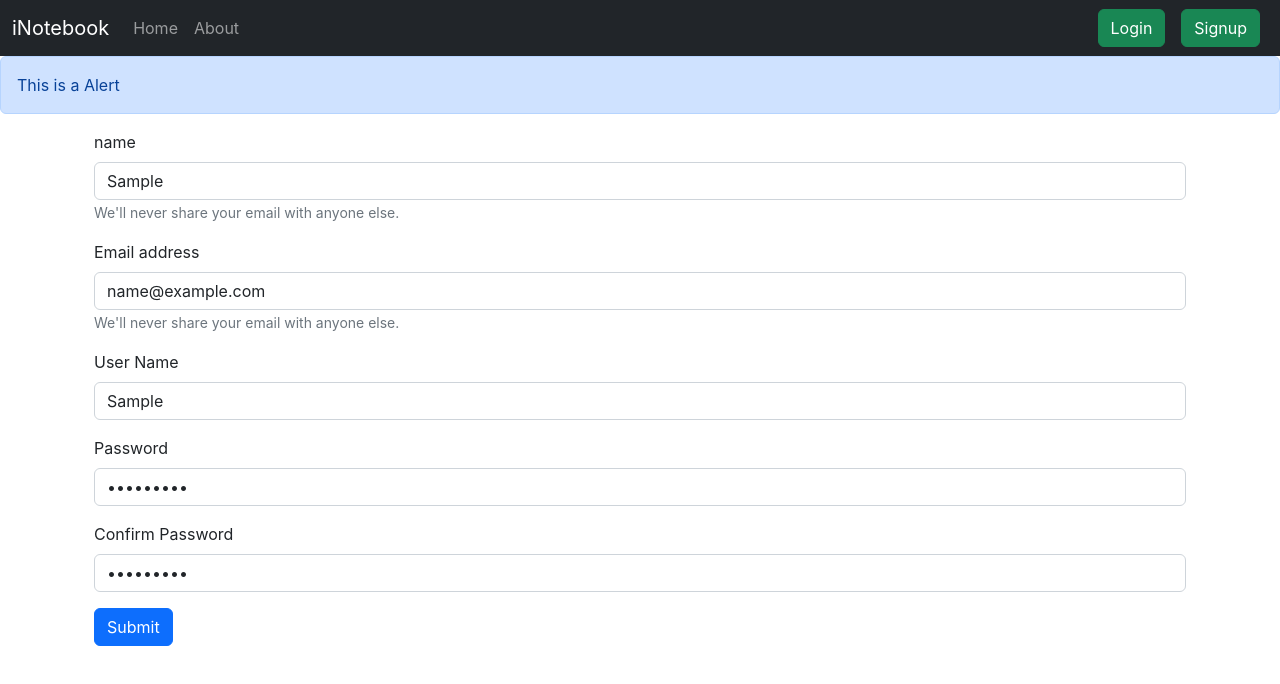
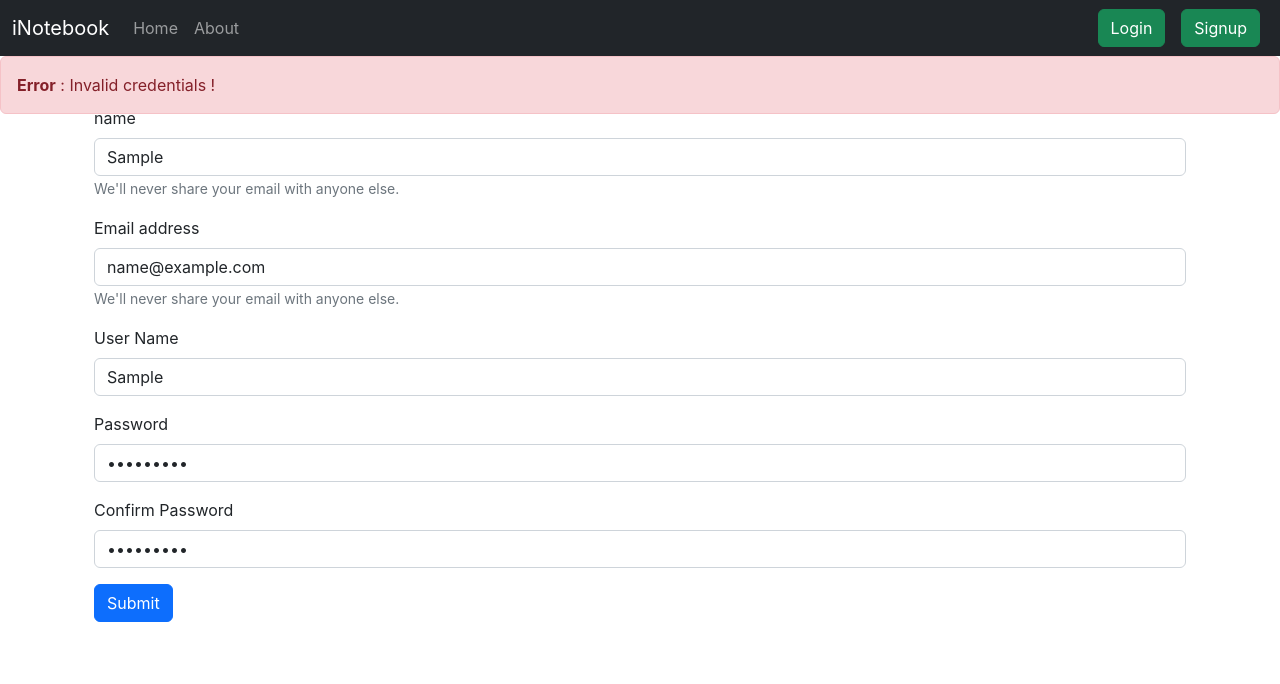
Before and after one commit to Shailendra-Kumar-Pandey/MERN-Stack-Project-Frontent, a React (Create React App) app in the folder iNotebook/: page /signup in a window 1280 px wide. Both pictures are taken after typing "Sample", "name@example.com", "Sample", "Sample123", "Sample123" into the empty fields and a click on the button "Submit". Shown: the top 684 px of the page. Built offline with nearby package versions, Linux system fonts and the light colour scheme; no server answers.

Commit message:
Alert function add

```diff
--- a/iNotebook/src/App.js
+++ b/iNotebook/src/App.js
@@ -8,20 +8,31 @@ import NoteState from "./context/notes/NoteState";
 import Alert from "./components/Alert";
 import Login from "./components/Login";
 import Signup from "./components/Signup";
+import { useState } from "react";
 
 function App() {
+  const [alert, setAlert] = useState(null);
+  const showAlert = (message,type)=>{
+    setAlert({
+      msg : message,
+      type:type
+    })
+    setTimeout(()=>{
+      setAlert(null);
+    },3000);
+  }
   return (
     <>
       <NoteState>
         <Router>
           <Navbar />
-          <Alert massage="This is a Alert"/>
+          <Alert alert={alert} />
           <div className="container">
             <Routes>
-              <Route exact path="/home" element={<Home />} />
-              <Route exact path="/about" element={<About />} />
-              <Route exact path="/login" element={<Login />} />
-              <Route exact path="/signup" element={<Signup />} />
+              <Route exact path="/home" element={<Home showAlert={showAlert}/>} />
+              <Route exact path="/about" element={<About showAlert={showAlert}/>} />
+              <Route exact path="/login" element={<Login showAlert={showAlert}/>} />
+              <Route exact path="/signup" element={<Signup showAlert={showAlert}/>} />
             </Routes>
           </div>
         </Router>
--- a/iNotebook/src/components/AddNote.js
+++ b/iNotebook/src/components/AddNote.js
@@ -2,7 +2,7 @@ import React, {useContext} from "react";
 import { useState } from "react";
 import noteContext from "../context/notes/noteContext";
 
-const AddNote = () => {
+const AddNote = (props) => {
   const context = useContext(noteContext);
   const { addNote } = context;
 
@@ -10,7 +10,8 @@ const AddNote = () => {
   const handleClick = (e)=>{
     e.preventDefault();
     addNote(note.title, note.description, note.tag);
-    setNote({title:"", description:"",tag:""})
+    setNote({title:"", description:"",tag:""});
+    props.showAlert("Add a Note !", "success");
   }
   const onChange = (e)=>{
     setNote({...note, [e.target.name]: e.target.value})
--- a/iNotebook/src/components/Alert.js
+++ b/iNotebook/src/components/Alert.js
@@ -1,13 +1,25 @@
-import React from 'react'
+import React from "react";
 
-const Alert = (props) => {
+function Alert(props) {
+  const capitalize = (word) => {
+    if(word==="danger"){
+      word = "Error";
+    }
+    const lower = word.toLowerCase();
+    return lower.charAt(0).toUpperCase() + lower.slice(1);
+  };
   return (
-    <div>
-        <div className="alert alert-primary" role="alert">
-            {props.massage}
-        </div>
+    <div style={{height:'50px'}}>
+          {props.alert &&
+            <div
+              className={`alert alert-${props.alert.type} alert-dismissible fade show`}
+              role="alert"
+            >
+              <strong>{capitalize(props.alert.type)}</strong> : {props.alert.msg}
+            </div>
+          }
     </div>
-  )
+  );
 }
 
-export default Alert
+export default Alert;
--- a/iNotebook/src/components/Home.js
+++ b/iNotebook/src/components/Home.js
@@ -1,9 +1,10 @@
 import Notes from "./Notes";
 
-const Home = () => {
+const Home = (props) => {
+  const {showAlert} =props;
   return (
     <div>
-      <Notes/>
+      <Notes showAlert={showAlert}/>
     </div>
   );
 };
--- a/iNotebook/src/components/Login.js
+++ b/iNotebook/src/components/Login.js
@@ -1,7 +1,7 @@
 import React, { useState } from "react";
 import { useNavigate } from 'react-router-dom';
 
-const Login = () => {
+const Login = (props) => {
     const [credentails, setCredentails]=useState({email:"", password:""})
     const navigate = useNavigate();
   const handleSubmit = async (e) => {
@@ -18,9 +18,12 @@ const Login = () => {
     if(json.success){
         //Save the auth token and redirect
         localStorage.setItem('token', json.authtoken);
-        navigate('/home');
+        navigate('/');
+    props.showAlert("Welcome You are Login!","success");
+
     }else{
-        alert("Invalid credentials")
+    props.showAlert("Invalid credentials ! ","danger");
+
     }
   };
 
--- a/iNotebook/src/components/Noteitems.js
+++ b/iNotebook/src/components/Noteitems.js
@@ -5,13 +5,18 @@ const Noteitems = (props) => {
   const context = useContext(noteContext);
   const {deleteNote} = context;
   const { note, updateNote } = props;
+
+  const handleDelete =()=>{
+     deleteNote(note._id);
+     props.showAlert("Note Deleted !","success");
+  }
   return (
     <div className="col-md-3">
       <div className="card my-3">
         <div className="card-body">
           <div className="d-flex align-items-center">
           <h5 className="card-title">{note.title}</h5>
-          <i className="fa-regular fa-trash-can mx-2" onClick={()=>{return deleteNote(note._id)}}></i>
+          <i className="fa-regular fa-trash-can mx-2" onClick={handleDelete} ></i>
           <i className="fa-solid fa-pen-to-square mx-2" onClick={()=>{updateNote(note)}} ></i>
           </div>
           <p className="card-text">{note.description}</p>
--- a/iNotebook/src/components/Notes.js
+++ b/iNotebook/src/components/Notes.js
@@ -3,7 +3,7 @@ import AddNote from "./AddNote";
 import Noteitems from "./Noteitems";
 import noteContext from "../context/notes/noteContext";
 
-const Notes = () => {
+const Notes = (props) => {
 
   const context = useContext(noteContext);
   const { notes, getNotes, editNote } = context;
@@ -21,7 +21,7 @@ const Notes = () => {
   const handleClick = (e)=>{
     editNote(note.id, note.etitle, note.edescription, note.etag);
     refClose.current.click();
-
+    props.showAlert("Note Update ! ","success");
     // addNote(note.title, note.description, note.tag);
   }
   const onChange = (e)=>{
@@ -30,7 +30,7 @@ const Notes = () => {
 
   return (
     <>
-      <AddNote />
+      <AddNote showAlert={props.showAlert}/>
       <button
         ref={ref}
         type="button"
@@ -133,7 +133,7 @@ const Notes = () => {
         </div>
         {notes.map((note) => {
           return (
-            <Noteitems key={note._id} updateNote={updateNote} note={note} />
+            <Noteitems key={note._id} updateNote={updateNote} note={note} showAlert={props.showAlert} />
           );
         })}
       </div>
--- a/iNotebook/src/components/Signup.js
+++ b/iNotebook/src/components/Signup.js
@@ -1,11 +1,12 @@
 import React, { useState } from "react";
 import { useNavigate } from 'react-router-dom';
 
-const Signup = () => {
+const Signup = (props) => {
   const [credentails, setCredentails]=useState({name:"",email:"",username:"", password:"", cpassword:""})
   const navigate = useNavigate();
 const handleSubmit = async (e) => {
   e.preventDefault();
+  try{
   const response = await fetch("http://localhost:5000/api/auth/createuser", {
     method: "POST",
     headers: {
@@ -15,9 +16,14 @@ const handleSubmit = async (e) => {
   });
   const json = await response.json();
   console.log(json);
+
       //Save the auth token and redirect
       localStorage.setItem('token', json.authtoken);
-      navigate('/home');
+      navigate('/');
+    props.showAlert("You are create Account iNotwbook!","success");
+  }catch(error){
+    props.showAlert("Invalid credentials ! ","danger");
+  }
 };
 
 const onChange = (e) => {
```
